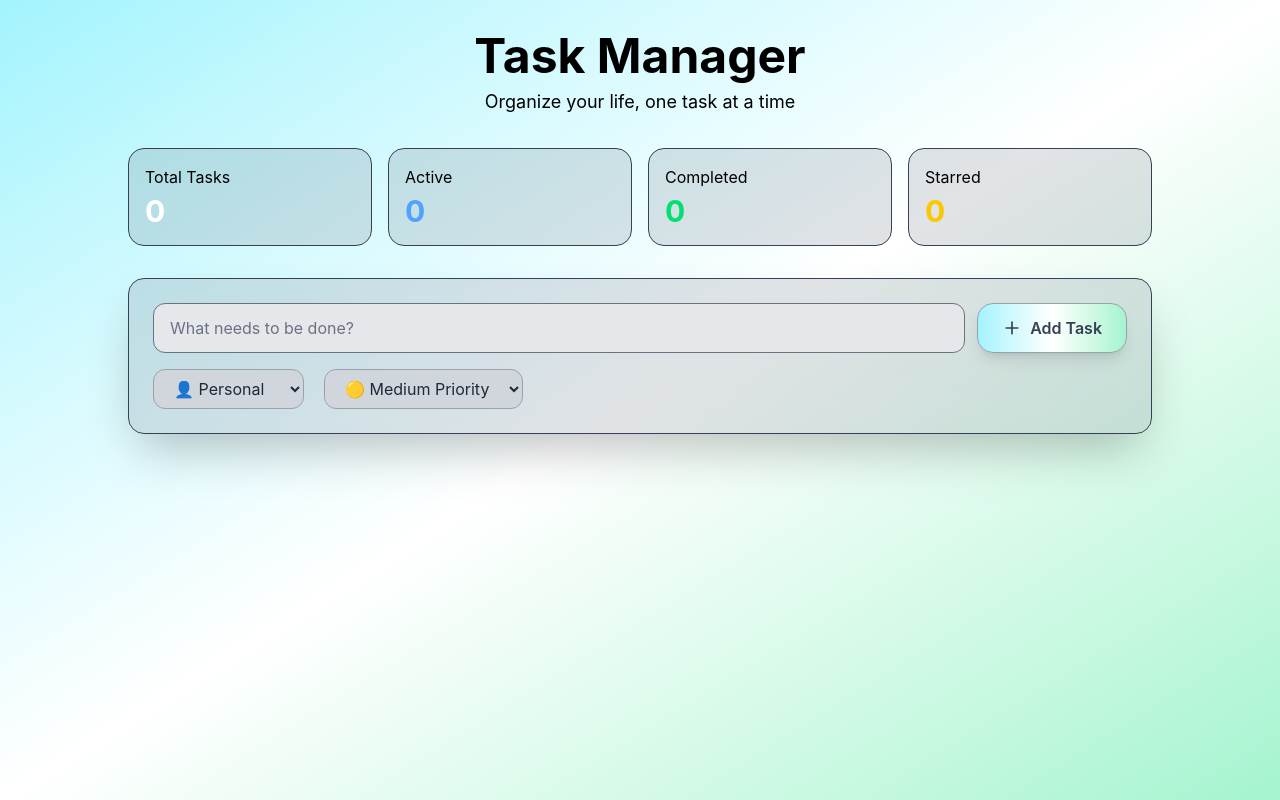
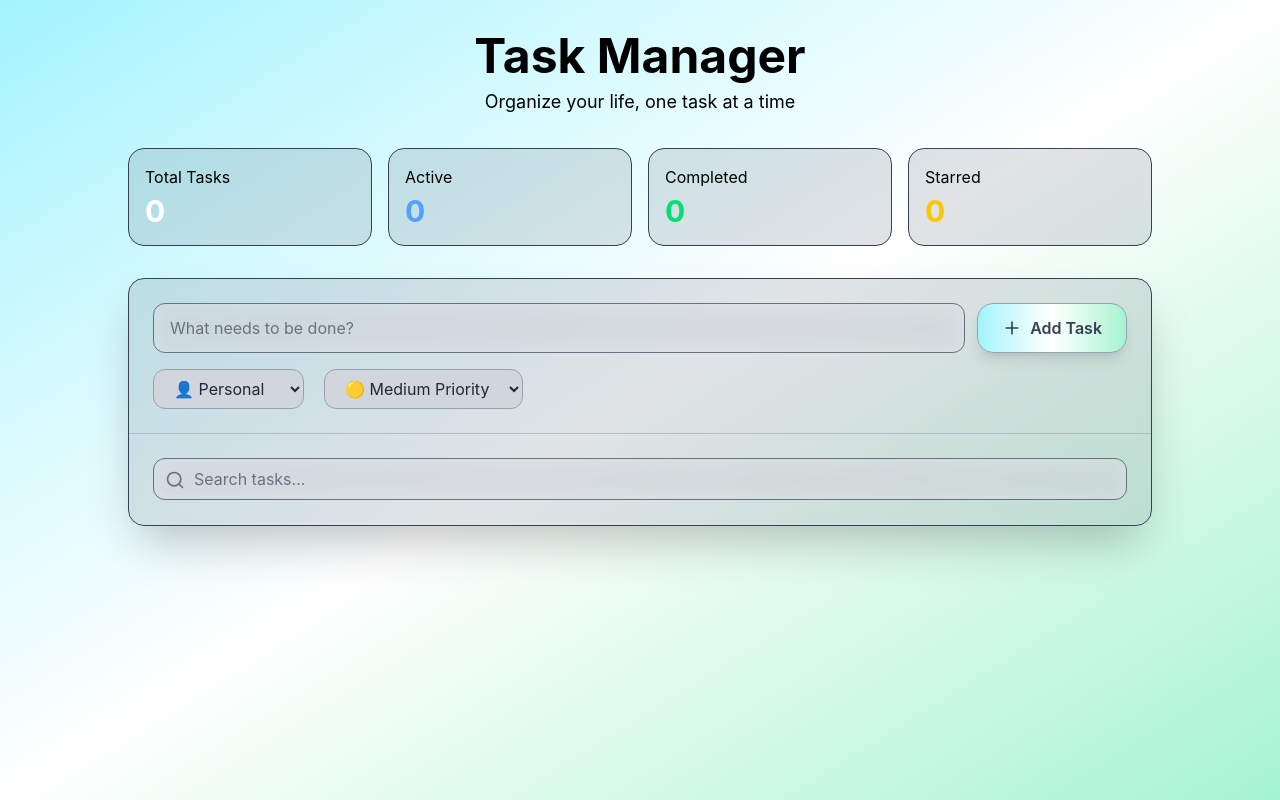
Before and after one commit to Nariman-Hasanpanah/todo-app, a React (Vite) app: page / in a window 1280 px wide. Built offline with nearby package versions, Linux system fonts and the light colour scheme.

Commit message:
Feat : add search bar & update add task style

```diff
--- a/src/App.jsx
+++ b/src/App.jsx
@@ -2,9 +2,11 @@ import Header from "./components/Header";
 import StatsBar from "./components/StatsBar";
 import { useState } from "react";
 import AddTask from "./components/AddTask";
+import SearchBar from "./components/SearchBar";
 
 const App = () => {
   const [tasks, setTasks] = useState([]);
+  const [searchQuery, setSearchQuery] = useState("");
 
   const stats = {
     total: tasks.length,
@@ -24,14 +26,19 @@ const App = () => {
         className="min-h-screen bg-linear-to-br from-cyan-200 via-white to-emerald-200 p-4 md:p-8"
       >
         <div id="task-manager" className="max-w-5xl mx-auto">
-          <Header />
-          <StatsBar stats={stats} />
-          <div
-            id="main"
-            className="bg-gray-500/20 backdrop-blur-xl rounded-2xl shadow-2xl border border-gray-700 overflow-hidden"
-          >
+          <header>
+            <Header />
+            <StatsBar stats={stats} />
+          </header>
+          <main className="bg-gray-500/20 backdrop-blur-xl rounded-2xl shadow-2xl border border-gray-700 overflow-hidden">
             <AddTask onAddTask={handleAddTask} />
-          </div>
+            <div id="search-container" className="p-6 border-b border-white/10">
+              <SearchBar
+                searchQuery={searchQuery}
+                onSearchChange={setSearchQuery}
+              />
+            </div>
+          </main>
         </div>
       </div>
     </>
--- a/src/components/AddTask.jsx
+++ b/src/components/AddTask.jsx
@@ -28,7 +28,7 @@ const AddTask = ({ onAddTask }) => {
     <>
       <div
         id="add-task-container"
-        className="p-6 bg-linear-to-rbg-linear-to-br from-cyan-200 via-white to-emerald-200"
+        className="p-6 bg-linear-to-rbg-linear-to-br from-cyan-200 via-white to-emerald-200 border-b border-gray-400/60"
       >
         <div className="flex flex-col md:flex-row gap-3 mb-4">
           <input
@@ -37,7 +37,7 @@ const AddTask = ({ onAddTask }) => {
             onChange={(e) => setTaskInput(e.target.value)}
             onKeyPress={(e) => e.key === "Enter" && handleAdd()}
             placeholder="What needs to be done?"
-            className="flex-1 px-4 py-3 bg-gray-200 backdrop-blur-md border border-gray-500 rounded-xl text-black placeholder-gray-500 focus:outline-none"
+            className="flex-1 px-4 py-3 bg-gray-200/50 backdrop-blur-md border border-gray-500 rounded-xl text-black placeholder-gray-500 focus:outline-none"
           />
           <button
             onClick={handleAdd}
--- /dev/null
+++ b/src/components/SearchBar.jsx
@@ -0,0 +1,23 @@
+import { Search } from "lucide-react";
+
+const SearchBar = ({ searchQuery, onSearchChange }) => {
+  return (
+    <>
+      <div className="flex-1 relative">
+        <Search
+          className="absolute left-3 top-3 transform -translate-y-1/ text-gray-500 z-1"
+          size={20}
+        />
+        <input
+          type="text"
+          value={searchQuery}
+          onChange={(e) => onSearchChange(e.target.value)}
+          placeholder="Search tasks..."
+          className="w-full pl-10 pr-4 py-2 backdrop-blur-md border border-gray-500 rounded-xl bg-gray-200/50 text-gray-700 placeholder-gray-500 focus:outline-none"
+        />
+      </div>
+    </>
+  );
+};
+
+export default SearchBar;
```
